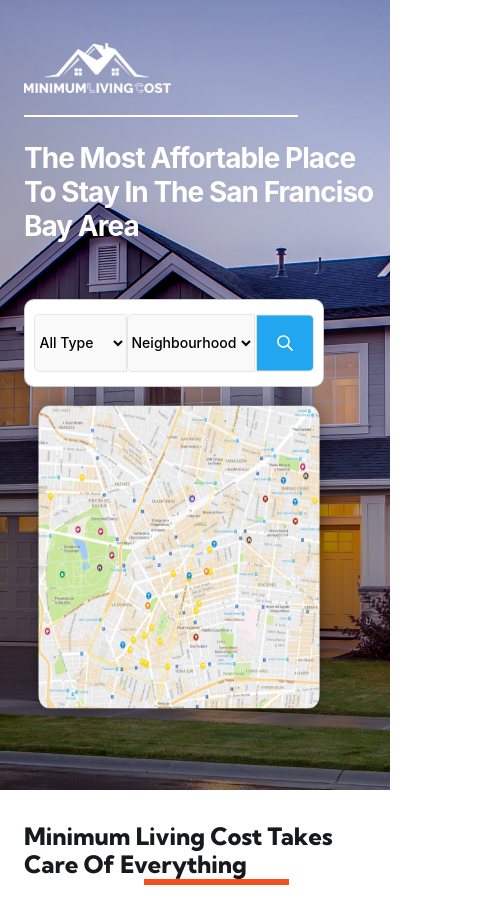
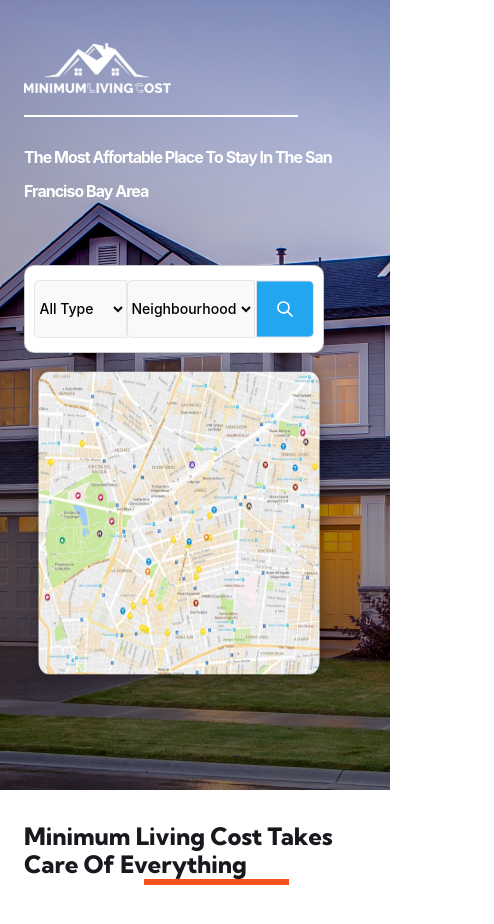
Before and after one commit to Robinson-Taiwo/house-rental, a React (Vite) app: page / in a window 390 px wide. Shown: the top 924 px of the page, 494 px wide, since content can reach past the window. Built offline with nearby package versions, Linux system fonts and the light colour scheme.

Commit message:
work in progress

```diff
--- a/src/Components/Home.css
+++ b/src/Components/Home.css
@@ -519,7 +519,7 @@
     }
 
     .text {
-        @apply font-bold text-[2.33rem] leading-[2.833rem] capitalize tracking-[-0.08rem] mt-[2rem] text-white w-[30.67rem] flex-wrap
+        @apply font-bold text-[1.33rem] leading-[2.833rem] capitalize tracking-[-0.08rem] mt-[2rem] text-white w-[30.67rem] flex-wrap
     }
 
     .inputs {
@@ -572,7 +572,7 @@
 
     .columns {
           grid-template-columns: repeat(2, 1fr);
-        @apply mx-[1rem] grid mb-[7rem]
+        @apply mx-[1rem] grid mb-[7rem]  hidden
     }
 
     /* .row {
```
